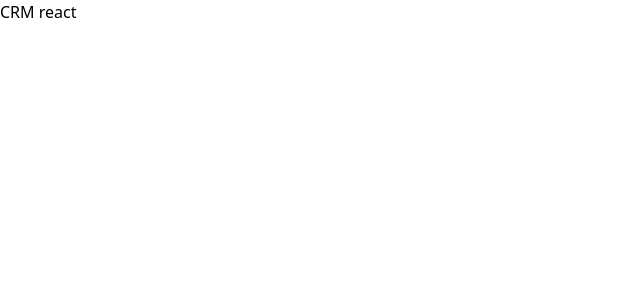
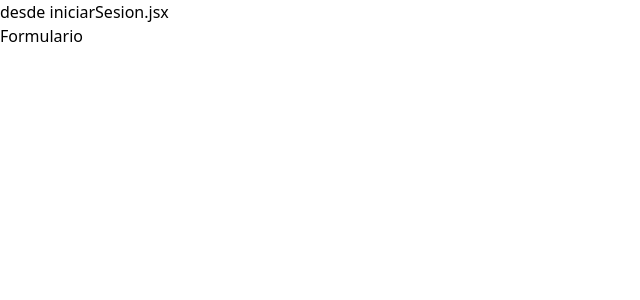
Before and after one commit to alicia-granados/MERN-EXPERIMENTS, a React (Vite) app in the folder Proyecto 4/crm-React/: page / in a window 1280 px wide. Shown: the top 300 px of the page, without its empty margins (0-640 px from the left). Built offline with nearby package versions, Linux system fonts and the light colour scheme.

Commit message:
feat: :sparkles: React: Definiendo Rutas y utilizando <Route> <Outlet>.

```diff
--- a/Proyecto 4/crm-React/src/App.jsx
+++ b/Proyecto 4/crm-React/src/App.jsx
@@ -1,12 +1,23 @@
 import { useState } from 'react'
 import {BrowserRouter, Routes, Route} from 'react-router-dom'
+import IniciarSesion from './layout/IniciarSesión'
+import Layout from './layout/Layout'
+import Inicio from './paginas/Inicio'
+import LoginForm from './paginas/LoginForm'
 
 function App() {
   return (
     <div className="App">
-      <p >
-        CRM react
-      </p>
+      <BrowserRouter>
+        <Routes>
+          <Route path='/' element={<IniciarSesion/>}>
+            <Route index element={ <LoginForm/>}/>
+          </Route>
+          <Route path ='/clientes' element={<Layout/> }>
+            <Route index element={<Inicio/>} />
+          </Route>
+        </Routes>
+      </BrowserRouter>
     </div>
   )
 }
--- /dev/null
+++ b/Proyecto 4/crm-React/src/layout/IniciarSesión.jsx
@@ -0,0 +1,11 @@
+import { Outlet } from "react-router-dom"
+const IniciarSesion = () => {
+  return (
+    <div>
+      <h1>desde iniciarSesion.jsx</h1>
+      <Outlet/>
+    </div>
+  )
+}
+
+export default IniciarSesion
--- /dev/null
+++ b/Proyecto 4/crm-React/src/layout/Layout.jsx
@@ -0,0 +1,12 @@
+import {Outlet} from 'react-router-dom'
+
+const Layout = () => {
+  return (
+    <div>
+      <h1>desde Layout.jsx</h1>
+      <Outlet/>
+    </div>
+  )
+}
+
+export default Layout
--- /dev/null
+++ b/Proyecto 4/crm-React/src/paginas/EditarCliente.jsx
@@ -0,0 +1,11 @@
+import React from 'react'
+
+const EditarCliente = () => {
+  return (
+    <div>
+      <h1>Desde EditarCliente.jsx</h1>
+    </div>
+  )
+}
+
+export default EditarCliente
--- /dev/null
+++ b/Proyecto 4/crm-React/src/paginas/Inicio.jsx
@@ -0,0 +1,11 @@
+import React from 'react'
+
+const Inicio = () => {
+  return (
+    <div>
+      <h1>Desde inicio.jsx</h1>
+    </div>
+  )
+}
+
+export default Inicio
--- /dev/null
+++ b/Proyecto 4/crm-React/src/paginas/LoginForm.jsx
@@ -0,0 +1,11 @@
+import React from 'react'
+
+const LoginForm = () => {
+  return (
+    <div>
+      <h1>Formulario</h1>
+    </div>
+  )
+}
+
+export default LoginForm
--- /dev/null
+++ b/Proyecto 4/crm-React/src/paginas/NuevoCliente.jsx
@@ -0,0 +1,11 @@
+import React from 'react'
+
+const NuevoCliente = () => {
+  return (
+    <div>
+      <h1>Desde NuevoCliente.jsx</h1>
+    </div>
+  )
+}
+
+export default NuevoCliente
```
